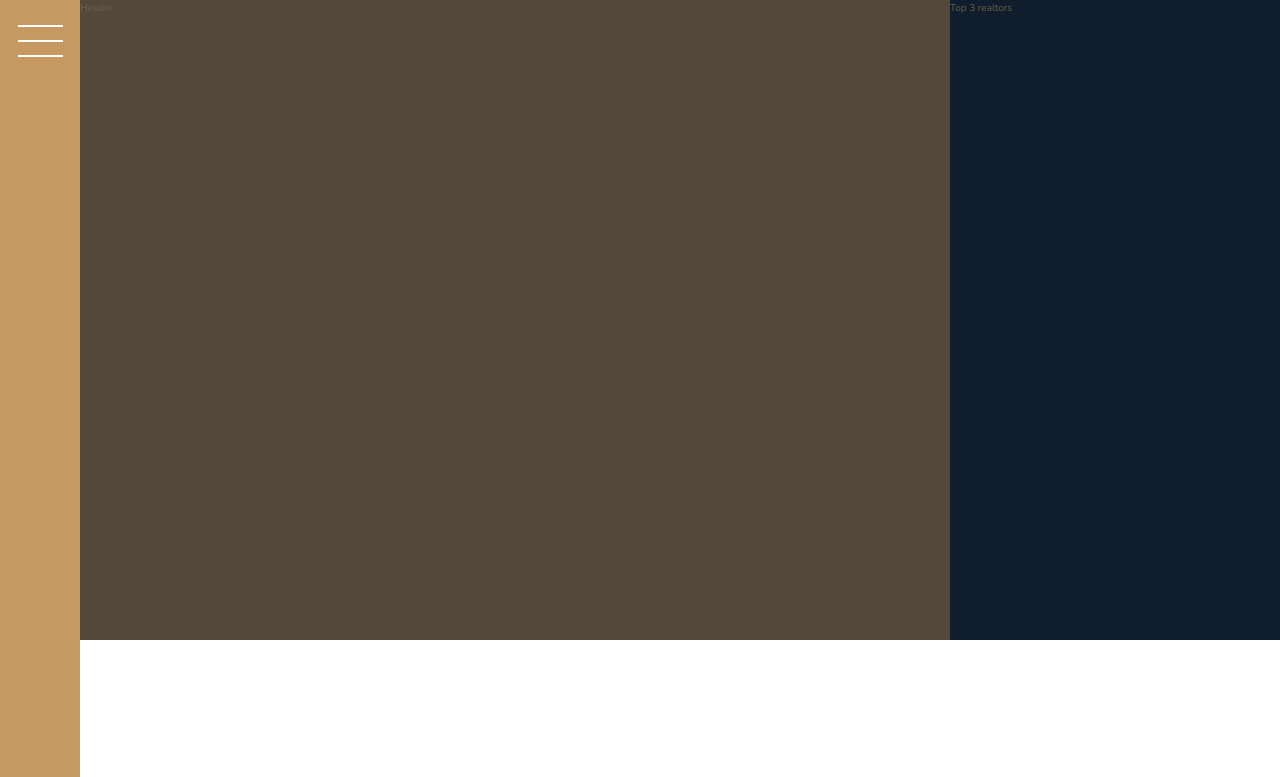
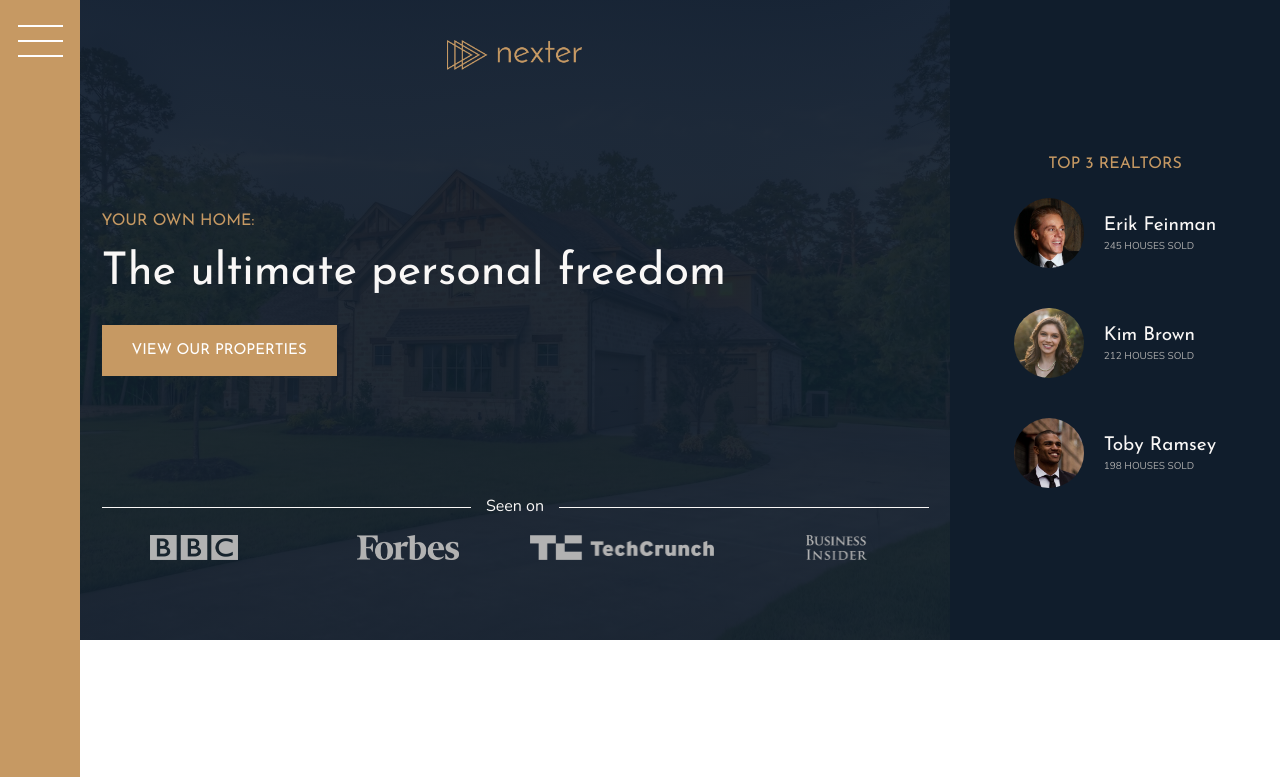
Before and after one commit to Ben3Williams/cssgrid-property, a plain HTML site: page index.html in a window 1280 px wide. Shown: the top 777 px of the page. Drawn offline with nearby package versions, Linux system fonts and the light colour scheme.

Commit message:
Added header and realtors sections

```diff
--- a/css/style.css
+++ b/css/style.css
@@ -23,6 +23,11 @@ body {
 .heading-1, .heading-2, .heading-3, .heading-4 {
   font-family: "Josefin Sans", sans-serif;
   font-weight: 400; }
+
+.heading-1 {
+  font-size: 4.5rem;
+  color: #f9f7f6;
+  line-height: 1; }
 
 .heading-2 {
   font-size: 4rem;
@@ -97,12 +102,65 @@ body {
     transform: translateY(1.3rem); }
 
 .header {
-  background: #54483A;
-  grid-column: full-start / col-end 6; }
+  grid-column: full-start / col-end 6;
+  background: linear-gradient(rgba(16, 29, 44, 0.93), rgba(16, 29, 44, 0.93)), url("../img/hero.jpeg") center center;
+  background-size: cover;
+  padding: 4rem 8rem 8rem 8rem;
+  display: grid;
+  grid-template-rows: 1fr min-content 6rem 1fr;
+  grid-template-columns: max-content;
+  grid-row-gap: 1.5rem;
+  justify-content: center; }
+  .header__logo {
+    height: 3rem;
+    justify-self: center; }
+  .header__btn {
+    align-self: start;
+    justify-self: start; }
+  .header__seenon-text {
+    display: grid;
+    grid-template-columns: 1fr max-content 1fr;
+    grid-column-gap: 1.5rem;
+    align-items: center;
+    font-size: 1.6rem;
+    color: #f9f7f6; }
+    .header__seenon-text::before, .header__seenon-text::after {
+      content: '';
+      height: 1px;
+      display: block;
+      background: currentColor; }
+  .header__seenon-logos {
+    display: grid;
+    grid-template-columns: repeat(4, 1fr);
+    grid-column-gap: 3rem;
+    justify-items: center; }
+    .header__seenon-logos img {
+      height: 2.5rem;
+      filter: brightness(70%); }
 
 .realtors {
   background: #101d2c;
-  grid-column: col-start 7 / full-end; }
+  grid-column: col-start 7 / full-end;
+  padding: 3rem;
+  display: grid;
+  align-content: center;
+  justify-content: center;
+  justify-items: center;
+  grid-row-gap: 2rem; }
+  .realtors__list {
+    display: grid;
+    grid-template-columns: min-content max-content;
+    grid-column-gap: 2rem;
+    grid-row-gap: 5vh;
+    align-items: center; }
+  .realtors__img {
+    width: 7rem;
+    border-radius: 50%;
+    display: block; }
+  .realtors__sold {
+    text-transform: uppercase;
+    color: #aaa;
+    margin-top: -3px; }
 
 .features {
   grid-column: center-start / center-end;
--- a/index.html
+++ b/index.html
@@ -13,15 +13,42 @@
     </head>
     <body class="container">
         <div class="sidebar">
-            <button class="nav-btn">
-
-            </button>
+            <button class="nav-btn"></button>
         </div>
         <header class="header">
-            Header
+            <img src="img/logo.png" alt="Nexter logo" class="header__logo">
+            <h3 class="heading-3">Your own home:</h3>
+            <h1 class="heading-1">The ultimate personal freedom</h1>
+            <button class="btn header__btn">View our properties</button>
+            <div class="header__seenon-text">Seen on</div>
+            <div class="header__seenon-logos">
+                <img src="img/logo-bbc.png" alt="Seen on logo 1">
+                <img src="img/logo-forbes.png" alt="Seen on logo 2">
+                <img src="img/logo-techcrunch.png" alt="Seen on logo 3">
+                <img src="img/logo-bi.png" alt="Seen on logo 4">
+            </div>
         </header>
         <div class="realtors">
-            Top 3 realtors
+            <h3 class="heading-3">Top 3 Realtors</h3>
+            <div class="realtors__list">
+                <img src="img/realtor-1.jpeg" alt="Realtor 1" class="realtors__img">
+                <div class="realtors__details">
+                    <h4 class="heading-4 heading-4--light">Erik Feinman</h4>
+                    <p class="realtors__sold">245 houses sold</p>
+                </div>
+
+                <img src="img/realtor-2.jpeg" alt="Realtor 2" class="realtors__img">
+                <div class="realtors__details">
+                    <h4 class="heading-4 heading-4--light">Kim Brown</h4>
+                    <p class="realtors__sold">212 houses sold</p>
+                </div>
+
+                <img src="img/realtor-3.jpeg" alt="Realtor 3" class="realtors__img">
+                <div class="realtors__details">
+                    <h4 class="heading-4 heading-4--light">Toby Ramsey</h4>
+                    <p class="realtors__sold">198 houses sold</p>
+                </div>
+            </div>
         </div>
         <section class="features">
             <div class="feature">
--- a/sass/_header.scss
+++ b/sass/_header.scss
@@ -1,4 +1,56 @@
 .header{
-    background: $color-grey-dark-1;
+    // background: $color-grey-dark-1;
     grid-column: full-start / col-end 6;
+
+    background: linear-gradient(rgba($color-secondary, .93), rgba($color-secondary, .93)), url('../img/hero.jpeg') center center;
+    background-size: cover;
+    padding: 4rem 8rem 8rem 8rem;
+
+    display: grid;
+    grid-template-rows: 1fr min-content 6rem 1fr;
+    grid-template-columns: max-content;
+    grid-row-gap: 1.5rem;
+    justify-content: center;
+
+    &__logo {
+        height: 3rem;
+        justify-self: center;
+    }
+
+    &__btn {
+        align-self: start;
+        justify-self: start;
+    }
+
+    &__seenon-text {
+        display: grid;
+        grid-template-columns: 1fr max-content 1fr;
+        grid-column-gap: 1.5rem;
+        align-items: center;
+
+
+        font-size: 1.6rem;
+        color: $color-grey-light-1;
+
+        &::before,
+        &::after {
+            content: '';
+            height: 1px;
+            display: block;
+            background: currentColor;
+        }
+
+    }
+
+    &__seenon-logos {
+        display: grid;
+        grid-template-columns: repeat(4, 1fr);
+        grid-column-gap: 3rem;
+        justify-items: center;
+
+        img {
+            height: 2.5rem;
+            filter: brightness(70%);
+        }
+    }
 }
--- a/sass/_realtors.scss
+++ b/sass/_realtors.scss
@@ -1,4 +1,31 @@
 .realtors {
     background: $color-secondary;
     grid-column: col-start 7 / full-end;
+    padding: 3rem;
+
+    display: grid;
+    align-content: center;
+    justify-content: center;
+    justify-items: center;
+    grid-row-gap: 2rem;
+
+    &__list {
+        display: grid;
+        grid-template-columns: min-content max-content;
+        grid-column-gap: 2rem;
+        grid-row-gap: 5vh;
+        align-items: center;
+    }
+
+    &__img {
+        width: 7rem;
+        border-radius: 50%;
+        display: block;
+    }
+
+    &__sold {
+        text-transform: uppercase;
+        color: $color-grey-light-2;
+        margin-top: -3px;
+    }
 }
--- a/sass/_typography.scss
+++ b/sass/_typography.scss
@@ -5,6 +5,9 @@
 
 .heading-1 {
     @extend %heading;
+    font-size: 4.5rem;
+    color: $color-grey-light-1;
+    line-height: 1;
 }
 
 .heading-2 {
```
